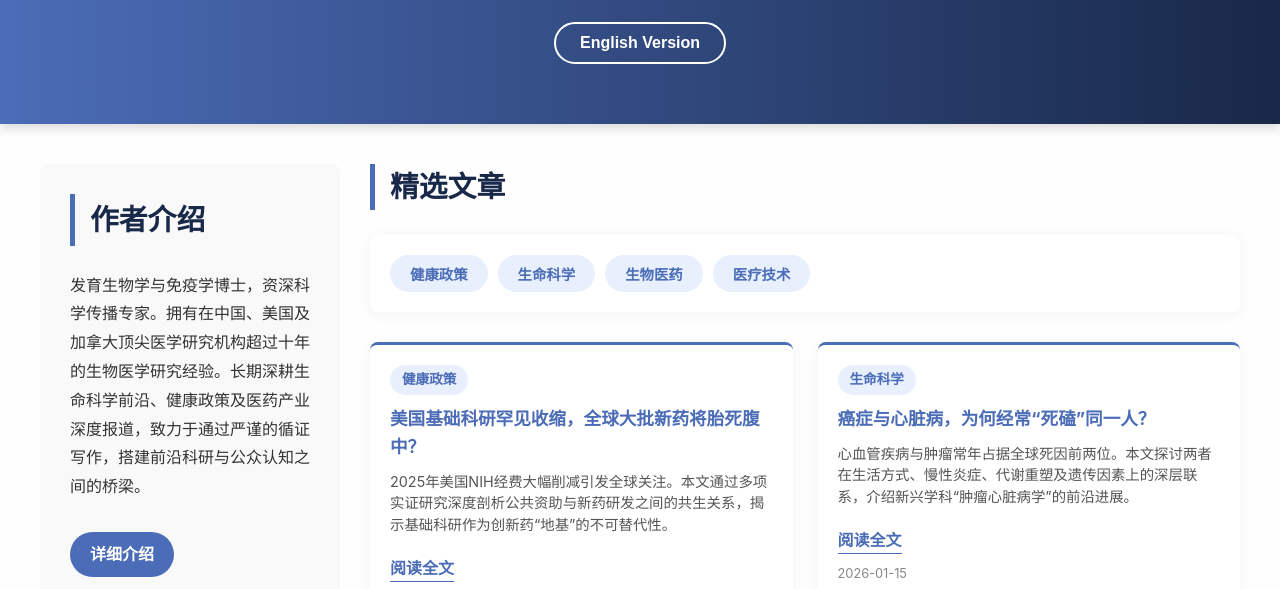
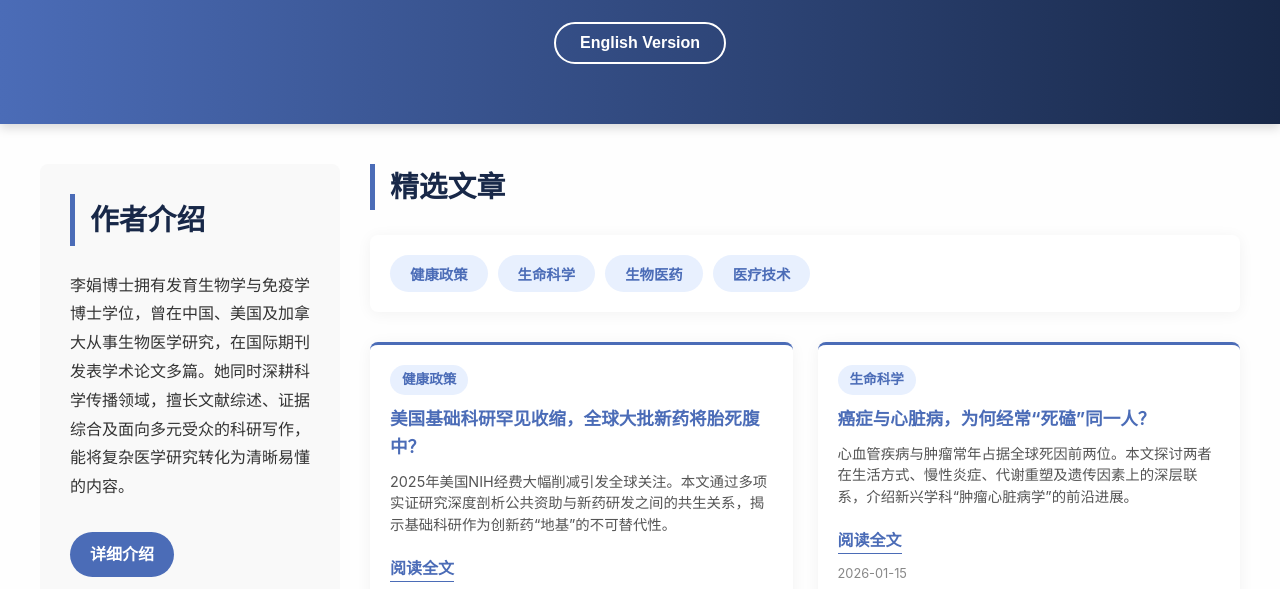
Before and after one commit to jlscience-hub/sci-writing, a plain HTML site: page index.html in a window 1280 px wide. Shown: the part 173-762 px from the top of the page. Drawn offline with Linux system fonts and the light colour scheme.

Commit message:
Update index.html

```diff
--- a/index.html
+++ b/index.html
@@ -717,24 +717,28 @@
             { "zhTitle": "打造一部冲向癌细胞的战车：肿瘤免疫疗法之CAR-T细胞疗法", "enTitle": "CAR-T Therapy: Building a 'Chariot' to Attack Cancer Cells", "source": "《赛先生》，2016-03-11", "zhTag": "医疗技术", "enTag": "Medical Technology" }
         ];
 
-        // 更新的人物介绍数据 - 替换为新的简介内容
+        // 更新的人物介绍数据 - 使用新的简介内容
         const aboutData = {
             "zh": {
                 "title": "作者介绍",
-                "intro": "发育生物学与免疫学博士，资深科学传播专家。拥有在中国、美国及加拿大顶尖医学研究机构超过十年的生物医学研究经验。长期深耕生命科学前沿、健康政策及医药产业深度报道，致力于通过严谨的循证写作，搭建前沿科研与公众认知之间的桥梁。",
+                "intro": "李娟博士拥有发育生物学与免疫学博士学位，曾在中国、美国及加拿大从事生物医学研究，在国际期刊发表学术论文多篇。她同时深耕科学传播领域，擅长文献综述、证据综合及面向多元受众的科研写作，能将复杂医学研究转化为清晰易懂的内容。",
                 "full": `
                     <h3>个人简介</h3>
-                    <p>李娟博士是一位拥有深厚学术背景的生命科学家与资深科学传播人。她在发育生物学、免疫学及遗传医学领域拥有深厚的科研积淀，曾在亚洲及北美多家知名医院附属研究机构从事肿瘤免疫学及表观遗传学调控的博士后及助理研究工作。</p>
-                    <p>在学术研究之外，李博士在科学传播领域拥有卓越的影响力。她曾担任国内知名科学媒体的副主编，并作为独立撰稿人为多家主流媒体供稿。她的创作涵盖了生物医学前沿、公共卫生政策及医药产业动态，擅长将复杂的科研证据转化为易于理解且极具深度的书面材料，受众涵盖科研人员、临床医生、政策制定者及普通公众。</p>
+                    <p>李娟博士是一位兼具深厚科研背景与丰富科学传播经验的生命科学学者。她在国内顶尖高校取得发育生物学与免疫学博士学位，并在攻读博士期间赴美国知名医学院完成两年交流学习。</p>
+                    <p>博士毕业后，李博士先后在国内一流研究型大学及加拿大一间临床研究所从事基础科研工作，在国际同行评审期刊发表学术论文多篇。</p>
+                    <p>之后，李博士投身科学传播领域，联合创办了一家专注于健康科普的科技媒体机构，担任主编逾六年，带领团队为研究人员、临床医生及公众制作基于证据的科普文章、可视化内容与教育素材，并与学术期刊及科研机构建立合作关系。她还主持了中国科学技术协会及中国科学院资助的多项科学传播项目。最近几年，她以独立科学传播写作顾问身份持续活跃于该领域，服务于多元受众群体，包括学术界、医疗界及政策制定者。</p>
+                    <p>李博士的核心专长涵盖系统文献综述与证据综合、研究类写作与知识转化、跨学科团队协作，以及生物医学实验室研究等。</p>
                 `
             },
             "en": {
                 "title": "About the Author",
-                "intro": "PhD in Developmental Biology and Immunology, senior science communication expert. With over ten years of biomedical research experience in top medical research institutions in China, the United States, and Canada. She has long been engaged in in-depth reporting on the frontiers of life sciences, health policies, and the pharmaceutical industry, committed to building a bridge between cutting-edge scientific research and public cognition through rigorous evidence-based writing.",
+                "intro": "Dr. Juan Li holds a PhD in Developmental Biology and Immunology and has conducted biomedical research in China, the United States, and Canada, with multiple publications in international peer-reviewed journals. She has also built a distinguished career in science communication, specializing in literature review, evidence synthesis, and research writing for academic, clinical, policy, and public audiences.",
                 "full": `
                     <h3>About Dr. Li</h3>
-                    <p>Dr. Juan Li is a life scientist and senior science communicator with a profound academic background. She has extensive research experience in developmental biology, immunology, and genetic medicine, and has worked as a postdoctoral fellow and research assistant in tumor immunology and epigenetic regulation at multiple renowned hospital-affiliated research institutions in Asia and North America.</p>
-                    <p>Beyond academic research, Dr. Li has outstanding influence in the field of science communication. She once served as the deputy editor-in-chief of a well-known domestic science media and contributes to multiple mainstream media as an independent writer. Her works cover the frontiers of biomedicine, public health policies, and pharmaceutical industry dynamics, and she is adept at translating complex scientific evidence into accessible and in-depth written materials for audiences including researchers, clinicians, policymakers, and the general public.</p>
+                    <p>Dr. Juan Li is a life scientist and science communicator with a strong foundation in biomedical research and extensive experience in evidence-based science writing. She earned her PhD in Developmental Biology and Immunology from a top-tier university in China, with two years of exchange training at a renowned medical college in the United States.</p>
+                    <p>Following her doctorate, Dr. Li held research positions at a leading research university in China and at a clinical research institute in Canada, where she conducted fundamental biomedical research and published multiple articles in international peer-reviewed journals.</p>
+                    <p>Dr. Li subsequently transitioned into science communication, co-founding a healthcare science media company where she served as Chief Editor for over six years. In this role, she led a team in producing evidence-based articles, visual content, and educational materials for researchers, clinicians, and the general public, while building collaborative partnerships with academic journals and research institutions. She also directed science communication projects funded by the China Association for Science and Technology and the Chinese Academy of Sciences. In recent years, she has continued to work as an independent science communication consultant, serving diverse audiences that include academic researchers, healthcare professionals, and policy stakeholders.</p>
+                    <p>Dr. Li's core expertise encompasses systematic literature review and evidence synthesis, research writing and knowledge translation, multidisciplinary collaboration, and biomedical laboratory research.</p>
                 `
             }
         };
```
